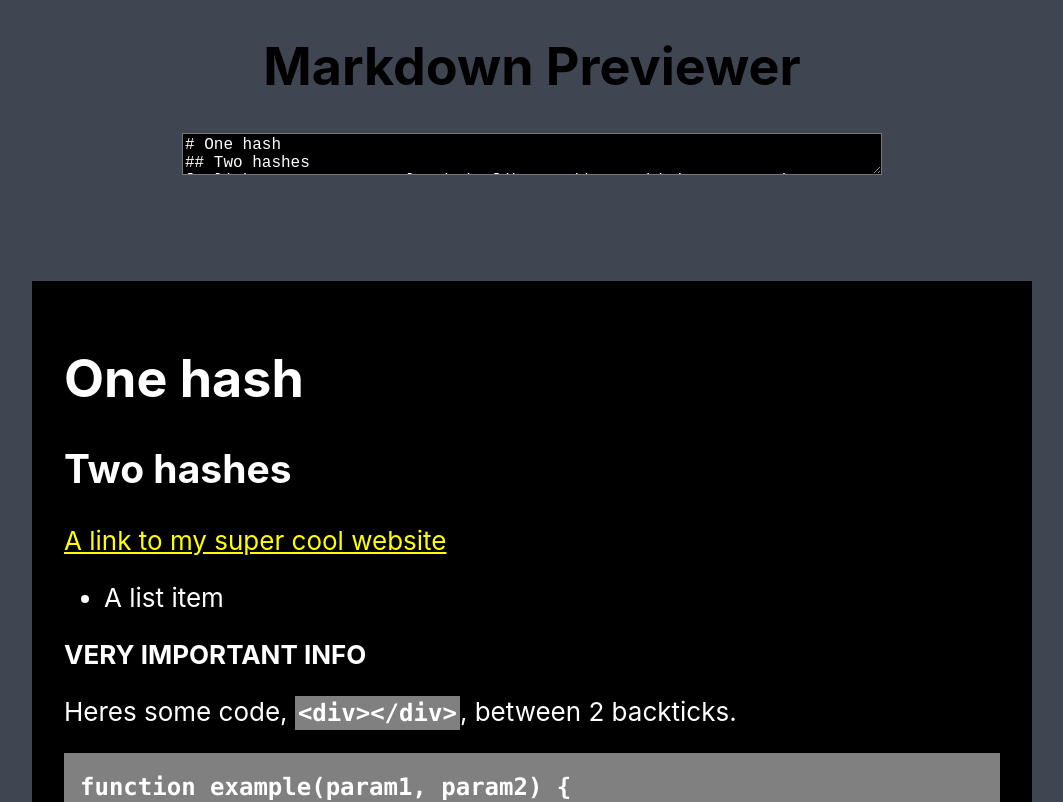
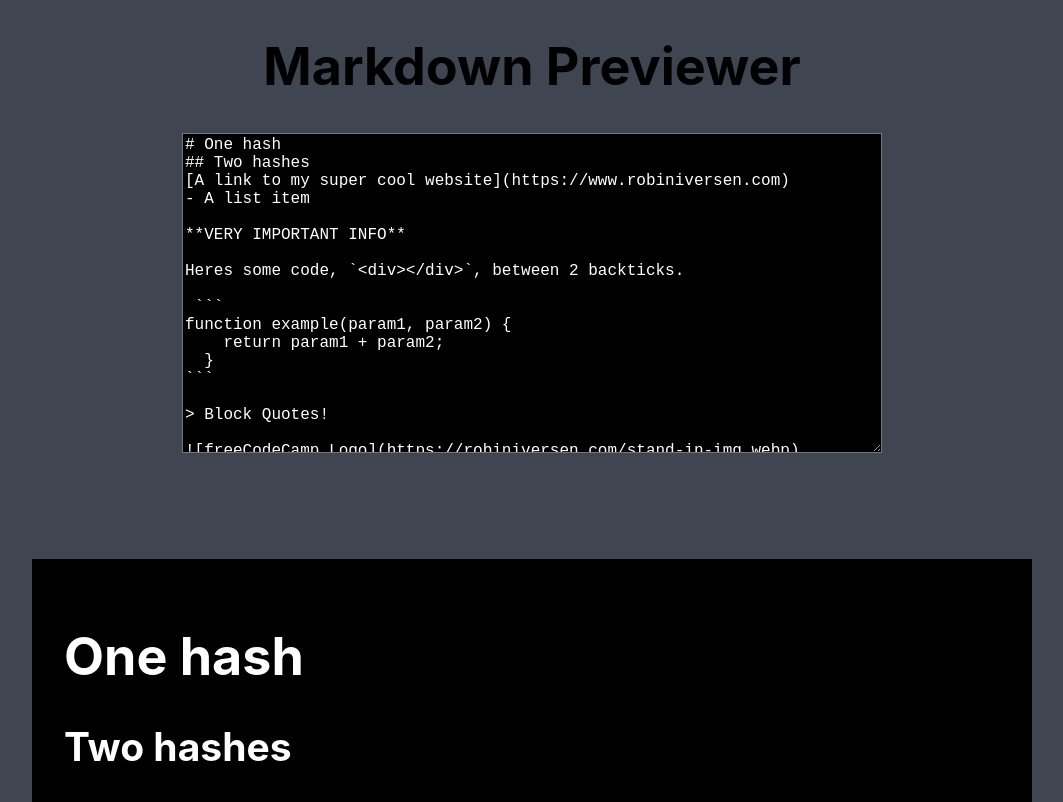
Before and after one commit to r-s-i/build-a-markdown-previewer, a React (Create React App) app: page / in a window 1280 px wide. Shown: the top 802 px of the page, without its empty margins (108-1171 px from the left). Built offline with nearby package versions, Linux system fonts and the light colour scheme.

Commit message:
fixed compatibility issue with chromium based browsers.

```diff
--- a/src/App.css
+++ b/src/App.css
@@ -25,7 +25,7 @@ a:visited {
 
 /*For #editor:*/
 #editor {
-  height: 20%;
+  height: 20rem;
   width: 70%;
   margin: 0 15% 10% 15%;
   background: black;
```
